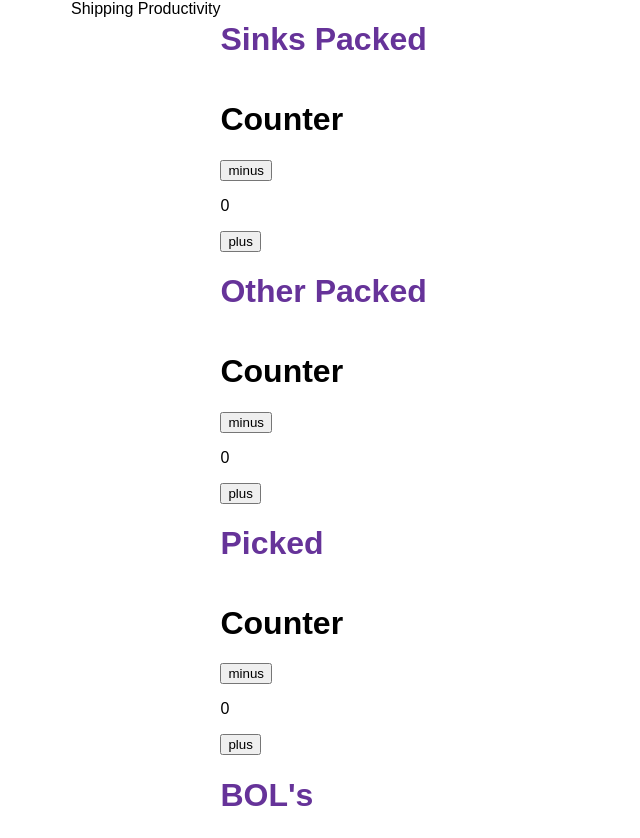
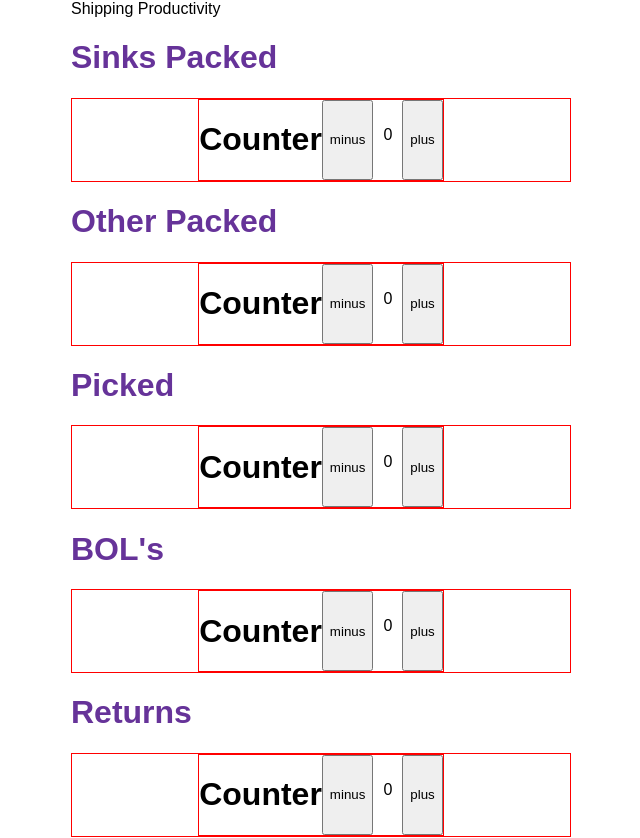
Before and after one commit to Douglas4739/shipping-productivity, a React (Create React App) app: page / in a window 1280 px wide. Shown: the top 838 px of the page, without its empty margins (319-959 px from the left). Built offline with nearby package versions, Linux system fonts and the light colour scheme.

Commit message:
changing styles

```diff
--- a/src/components/card.css
+++ b/src/components/card.css
@@ -1,3 +1,5 @@
 .card {
-    border-top: 1px solid
+    display: flex;
+    flex-direction: row;
+    border: solid 1px red
 }
--- a/src/components/card.js
+++ b/src/components/card.js
@@ -1,5 +1,6 @@
 import React from "react";
 import Counter from './counter.js';
+import './card.css';
 
 export default function Card() {
 
--- a/src/components/counter.css
+++ b/src/components/counter.css
@@ -1,4 +1,4 @@
-.card {
-    display: inline-block;
+.counter {
+    padding: 10px;
 
 }
--- a/src/components/counter.js
+++ b/src/components/counter.js
@@ -1,25 +1,25 @@
 import React, { useState } from "react";
+import './counter.css';
 
 export default function Counter() {
   const title = "Counter";
-//   const counter = new Counter();
-    const [ counter, setCounter ] = useState(0)
+  const [counter, setCounter] = useState(0);
 
-    const handleClickUp = () => {
-        setCounter(counter + 1)
-    }
+  const handleClickUp = () => {
+    setCounter(counter + 1);
+  };
 
-    const handleClickDown = () => {
-        setCounter(counter - 1)
-    }
+  const handleClickDown = () => {
+    setCounter(counter - 1);
+  };
 
   return (
     <div className="container">
-    <div className='card'>
-      <h1>{title}</h1>
-      <button onClick={handleClickDown}>minus</button>
-      <p>{counter}</p>
-      <button onClick={handleClickUp}>plus</button>
+      <div className="card">
+        <h1>{title}</h1>
+        <button onClick={handleClickDown}>minus</button>
+        <p className="counter">{counter}</p>
+        <button onClick={handleClickUp}>plus</button>
       </div>
     </div>
   );
--- a/src/components/layout.css
+++ b/src/components/layout.css
@@ -3,7 +3,8 @@
     max-width: 500px;
     font-family: sans-serif;
     display: flex;
-    flex-direction: row;
+    flex-direction: column;
+    align-items: stretch;
   }
   .heading {
     color: rebeccapurple;
@@ -26,3 +27,9 @@
     font-weight: 700;
     margin: 3rem 0;
   }
+
+
+  .main {
+    display: flex;
+    flex-direction: row;
+  }
--- a/src/components/layout.js
+++ b/src/components/layout.js
@@ -11,7 +11,7 @@ export default function Layout() {
           </title>
           <header className='siteTitle'>Shipping Productivity</header>
 
-          <main>
+          <main ClassName='main'>
             <h1 className="heading">Sinks Packed</h1>
             <Card></Card>
             <h1 className="heading">Other Packed</h1>
@@ -23,7 +23,7 @@ export default function Layout() {
             <h1 className="heading">Returns</h1>
             <Card></Card>
             <h2>Notes:</h2>
-            <textarea></textarea>
+            <textarea  name="message" id="notes" placeholder="MESSAGE"></textarea>
             <Report></Report>
           </main>
         </div>
```
